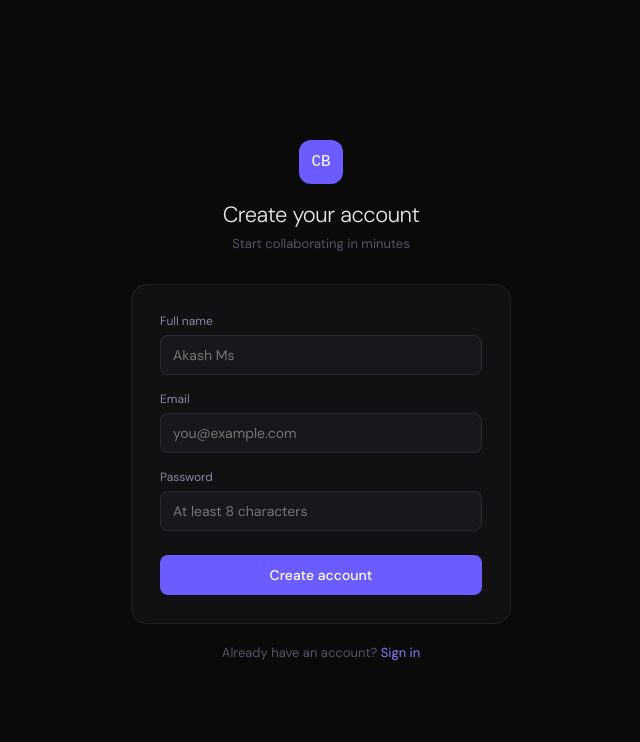
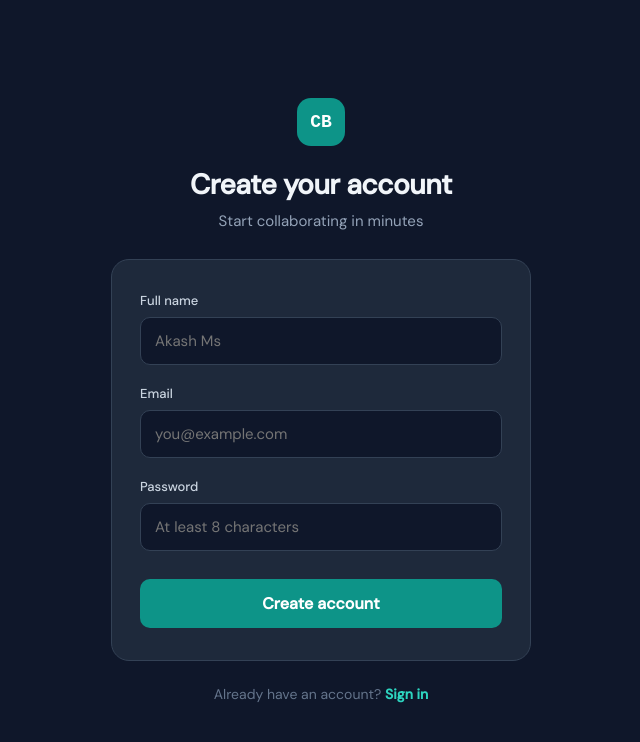
Before and after one commit to AkashMs24/collabboard, a React (Vite) app in the folder client/: page /register in a window 1280 px wide. Shown: the top 742 px of the page, without its empty margins (319-959 px from the left). Built offline with nearby package versions, Linux system fonts and the light colour scheme; no server answers; the HTML template or start-up script is replaced by a standard one.

Commit message:
Update RegisterPage.jsx

```diff
--- a/client/src/pages/RegisterPage.jsx
+++ b/client/src/pages/RegisterPage.jsx
@@ -2,6 +2,20 @@ import { useState } from 'react';
 import { Link, useNavigate } from 'react-router-dom';
 import toast from 'react-hot-toast';
 import { useAuthStore } from '../context/authStore';
+
+const S = {
+  page: { minHeight: '100vh', background: '#0F172A', display: 'flex', alignItems: 'center', justifyContent: 'center', fontFamily: "'DM Sans', sans-serif", padding: '16px' },
+  box: { width: '100%', maxWidth: 420 },
+  logo: { width: 48, height: 48, background: '#0D9488', borderRadius: 14, display: 'flex', alignItems: 'center', justifyContent: 'center', margin: '0 auto 20px', fontFamily: 'monospace', fontSize: 18, color: '#fff', fontWeight: 700 },
+  title: { color: '#F1F5F9', fontSize: 28, fontWeight: 700, letterSpacing: -0.5, margin: 0, textAlign: 'center' },
+  subtitle: { color: '#94A3B8', fontSize: 15, marginTop: 8, textAlign: 'center' },
+  card: { background: '#1E293B', border: '1px solid #334155', borderRadius: 18, padding: '32px 28px', marginTop: 28 },
+  label: { display: 'block', fontSize: 13, color: '#CBD5E1', fontWeight: 500, marginBottom: 8 },
+  input: { width: '100%', background: '#0F172A', border: '1px solid #334155', borderRadius: 10, padding: '13px 14px', color: '#F1F5F9', fontSize: 15, outline: 'none', boxSizing: 'border-box', transition: 'border-color .15s' },
+  btn: { width: '100%', background: '#0D9488', color: '#fff', border: 'none', borderRadius: 10, padding: '14px 0', fontSize: 16, fontWeight: 600, cursor: 'pointer', fontFamily: "'DM Sans', sans-serif", marginTop: 8 },
+  footer: { textAlign: 'center', color: '#64748B', fontSize: 14, marginTop: 24 },
+  link: { color: '#2DD4BF', textDecoration: 'none', fontWeight: 600 },
+};
 
 export default function RegisterPage() {
   const [form, setForm] = useState({ name: '', email: '', password: '' });
@@ -23,63 +37,42 @@ export default function RegisterPage() {
     }
   };
 
-  const field = (label, key, type = 'text', placeholder = '') => (
-    <div style={{ marginBottom: 16 }}>
-      <label style={{ display: 'block', fontSize: 12, color: '#8888A0', marginBottom: 6 }}>{label}</label>
+  const Field = ({ label, name, type = 'text', placeholder }) => (
+    <div style={{ marginBottom: 20 }}>
+      <label style={S.label}>{label}</label>
       <input
-        type={type} required value={form[key]}
-        onChange={e => setForm(p => ({ ...p, [key]: e.target.value }))}
-        placeholder={placeholder}
-        style={{
-          width: '100%', background: '#18181C', border: '1px solid #ffffff15',
-          borderRadius: 8, padding: '10px 12px', color: '#E8E8EC', fontSize: 14,
-          outline: 'none', boxSizing: 'border-box'
-        }}
+        type={type} required value={form[name]}
+        onChange={e => setForm(p => ({ ...p, [name]: e.target.value }))}
+        placeholder={placeholder} style={S.input}
+        onFocus={e => e.target.style.borderColor = '#0D9488'}
+        onBlur={e => e.target.style.borderColor = '#334155'}
       />
     </div>
   );
 
   return (
-    <div style={{
-      minHeight: '100vh', background: '#0A0A0B', display: 'flex',
-      alignItems: 'center', justifyContent: 'center', fontFamily: "'DM Sans', sans-serif"
-    }}>
-      <div style={{ width: 380 }}>
-        <div style={{ marginBottom: 32, textAlign: 'center' }}>
-          <div style={{
-            width: 44, height: 44, background: '#6B5CFF', borderRadius: 12,
-            display: 'flex', alignItems: 'center', justifyContent: 'center',
-            margin: '0 auto 16px', fontFamily: 'monospace', fontSize: 16, color: '#fff', fontWeight: 500
-          }}>CB</div>
-          <h1 style={{ color: '#E8E8EC', fontSize: 22, fontWeight: 300, letterSpacing: -0.5, margin: 0 }}>
-            Create your account
-          </h1>
-          <p style={{ color: '#55556A', fontSize: 13, marginTop: 6 }}>Start collaborating in minutes</p>
+    <div style={S.page}>
+      <div style={S.box}>
+        <div style={S.logo}>CB</div>
+        <h1 style={S.title}>Create your account</h1>
+        <p style={S.subtitle}>Start collaborating in minutes</p>
+        <div style={S.card}>
+          <form onSubmit={handleSubmit}>
+            <Field label="Full name" name="name" placeholder="Akash Ms" />
+            <Field label="Email" name="email" type="email" placeholder="you@example.com" />
+            <Field label="Password" name="password" type="password" placeholder="At least 8 characters" />
+            <button type="submit" disabled={loading}
+              style={{ ...S.btn, opacity: loading ? 0.7 : 1, cursor: loading ? 'not-allowed' : 'pointer' }}
+              onMouseEnter={e => { if (!loading) e.target.style.background = '#0F766E'; }}
+              onMouseLeave={e => e.target.style.background = '#0D9488'}
+            >
+              {loading ? 'Creating account...' : 'Create account'}
+            </button>
+          </form>
         </div>
-
-        <form onSubmit={handleSubmit} style={{
-          background: '#111113', border: '1px solid #ffffff10', borderRadius: 16, padding: 28
-        }}>
-          {field('Full name', 'name', 'text', 'Akash Ms')}
-          {field('Email', 'email', 'email', 'you@example.com')}
-          {field('Password', 'password', 'password', 'At least 8 characters')}
-
-          <button
-            type="submit" disabled={loading}
-            style={{
-              width: '100%', background: '#6B5CFF', color: '#fff', border: 'none',
-              borderRadius: 8, padding: '11px 0', fontSize: 14, fontWeight: 500,
-              cursor: loading ? 'not-allowed' : 'pointer', opacity: loading ? 0.7 : 1,
-              fontFamily: "'DM Sans', sans-serif", marginTop: 8
-            }}
-          >
-            {loading ? 'Creating account...' : 'Create account'}
-          </button>
-        </form>
-
-        <p style={{ textAlign: 'center', color: '#55556A', fontSize: 13, marginTop: 20 }}>
+        <p style={S.footer}>
           Already have an account?{' '}
-          <Link to="/login" style={{ color: '#8B7DFF', textDecoration: 'none' }}>Sign in</Link>
+          <Link to="/login" style={S.link}>Sign in</Link>
         </p>
       </div>
     </div>
```
